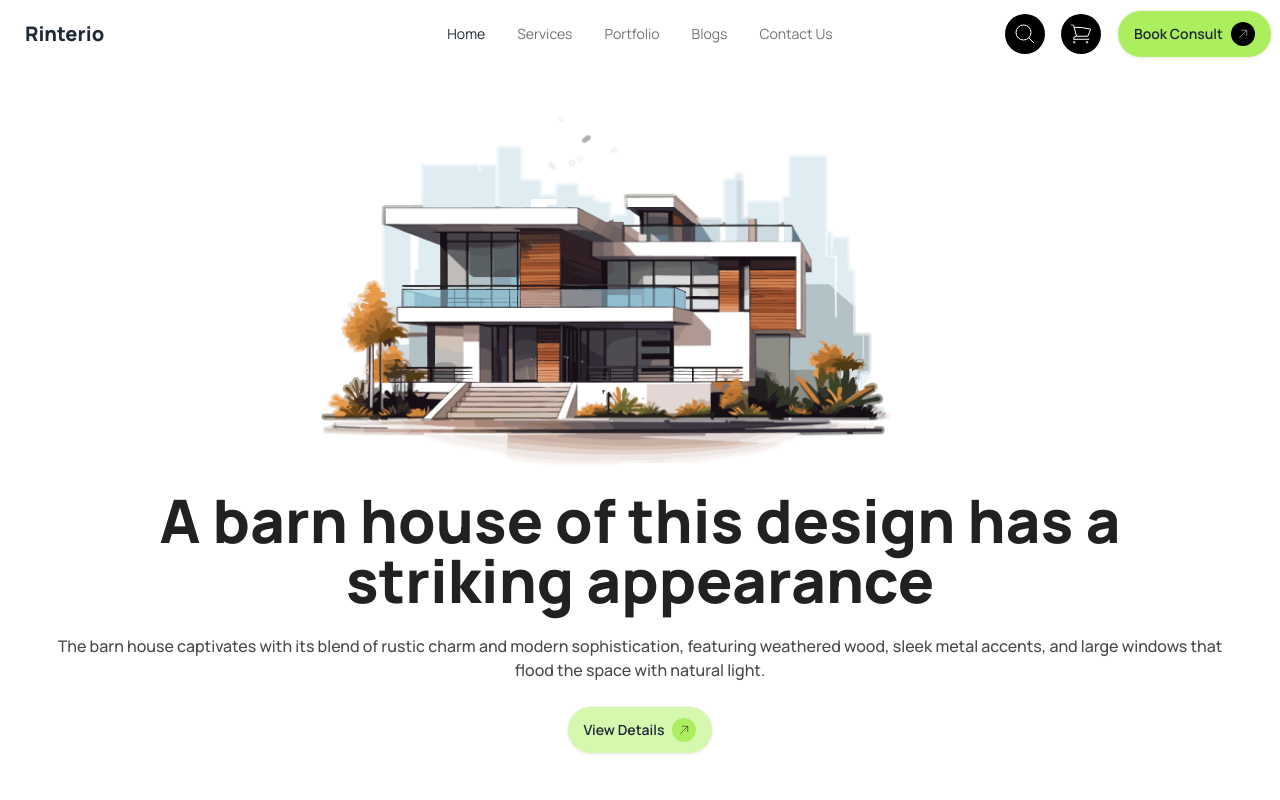
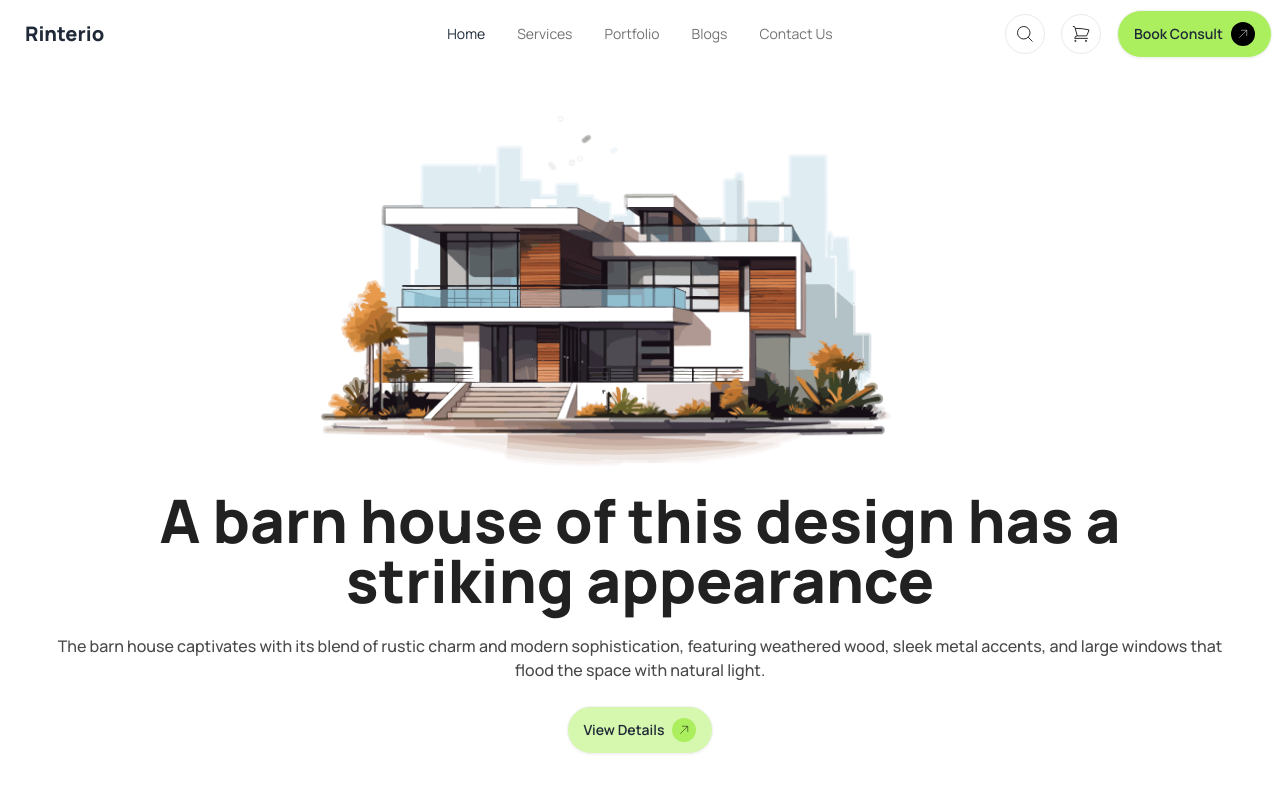
Before and after one commit to RaiyanJiyon/Rinterio-Website, a plain HTML site: page index.html in a window 1280 px wide. Shown: the top 800 px of the page. Drawn offline with nearby package versions, Linux system fonts and the light colour scheme.

Commit message:
Change color of navbar icons

```diff
--- a/index.html
+++ b/index.html
@@ -43,7 +43,7 @@
 
 <body class="manrope">
     <!-- header container starts here -->
-    <header class="md:container mx-auto bg-[#FFFFFF]">
+    <header class="md:container mx-auto">
         <!-- navbar -->
         <div class="navbar bg-base-100">
             <div class="navbar-start">
@@ -77,9 +77,9 @@
             </div>
             <div class="navbar-end flex gap-4">
                 <!-- search icon -->
-                <div class="hidden md:flex h-10 w-10 items-center justify-center rounded-full bg-black cursor-pointer">
+                <div class="hidden md:flex h-10 w-10 items-center justify-center rounded-full bg-white border border-[#e9e9e9] cursor-pointer hover:bg-gray-200">
                     <svg xmlns="http://www.w3.org/2000/svg" fill="none" viewBox="0 0 24 24" strokeWidth={1.5}
-                        stroke="currentColor" class="w-8 h-6 text-white">
+                        stroke="currentColor" class="w-5 h-5 text-black">
                         <path strokeLinecap="round" strokeLinejoin="round"
                             d="m21 21-5.197-5.197m0 0A7.5 7.5 0 1 0 5.196 5.196a7.5 7.5 0 0 0 10.607 10.607Z" />
                     </svg>
@@ -87,9 +87,9 @@
                 </div>
 
                 <!-- shop icon -->
-                <div class="hidden md:flex h-10 w-10 items-center justify-center rounded-full bg-black cursor-pointer">
+                <div class="hidden md:flex h-10 w-10 items-center justify-center rounded-full bg-white border border-[#e9e9e9] cursor-pointer hover:bg-gray-200">
                     <svg xmlns="http://www.w3.org/2000/svg" fill="none" viewBox="0 0 24 24" strokeWidth={1.5}
-                        stroke="currentColor" class="w-8 h-6 text-white">
+                        stroke="currentColor" class="w-5 h-5 text-black">
                         <path strokeLinecap="round" strokeLinejoin="round"
                             d="M2.25 3h1.386c.51 0 .955.343 1.087.835l.383 1.437M7.5 14.25a3 3 0 0 0-3 3h15.75m-12.75-3h11.218c1.121-2.3 2.1-4.684 2.924-7.138a60.114 60.114 0 0 0-16.536-1.84M7.5 14.25 5.106 5.272M6 20.25a.75.75 0 1 1-1.5 0 .75.75 0 0 1 1.5 0Zm12.75 0a.75.75 0 1 1-1.5 0 .75.75 0 0 1 1.5 0Z" />
                     </svg>
@@ -323,7 +323,8 @@
         </section>
 
         <!-- countdown section -->
-        <section class="md:container mx-auto w-11/12 md:w-full grid grid-cols-1 sm:grid-cols-2 md:grid-cols-4 gap-6 py-10 bg-[#FFFFFF] mt-12 md:mt-24 rounded-3xl">
+        <section
+            class="md:container mx-auto w-11/12 md:w-full grid grid-cols-1 sm:grid-cols-2 md:grid-cols-4 gap-6 py-10 bg-[#FFFFFF] mt-12 md:mt-24 rounded-3xl">
             <!-- countdown content 1 -->
             <div class="flex flex-col items-center justify-center">
                 <!-- icon -->
```
